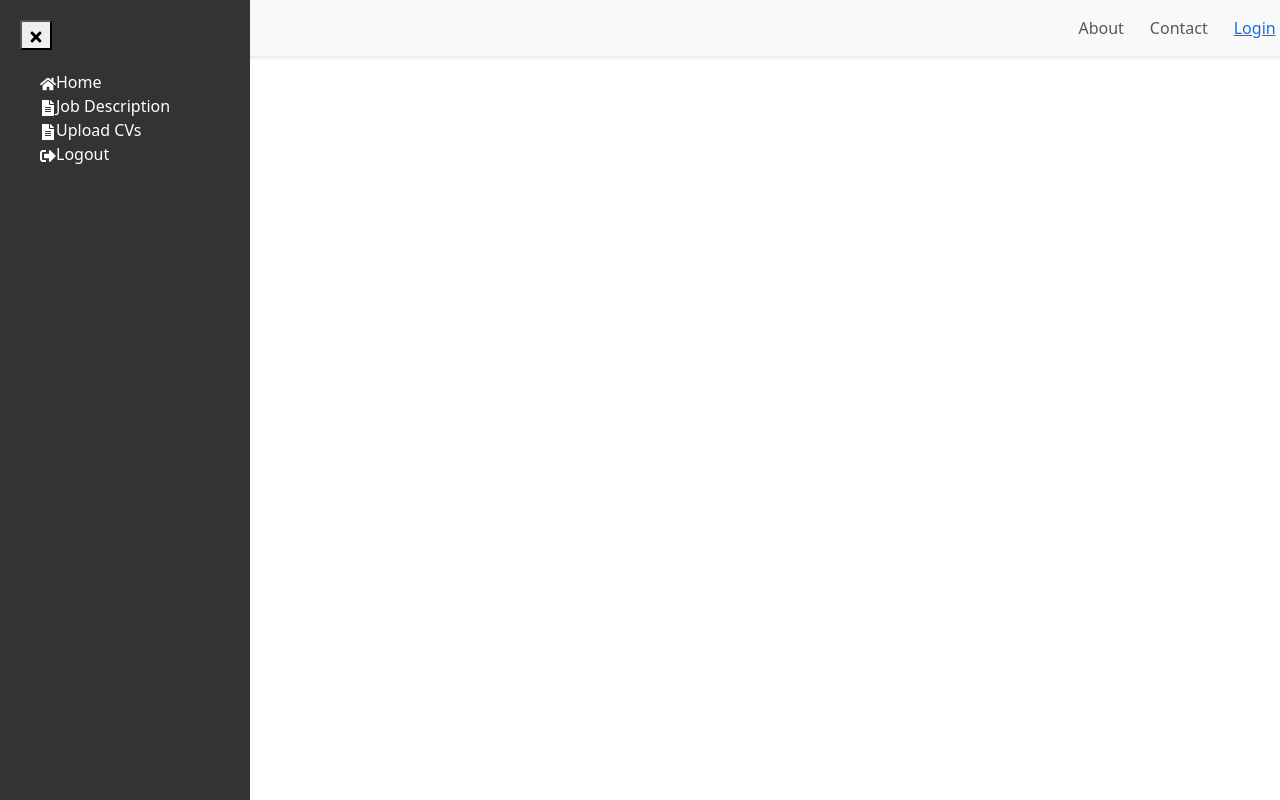
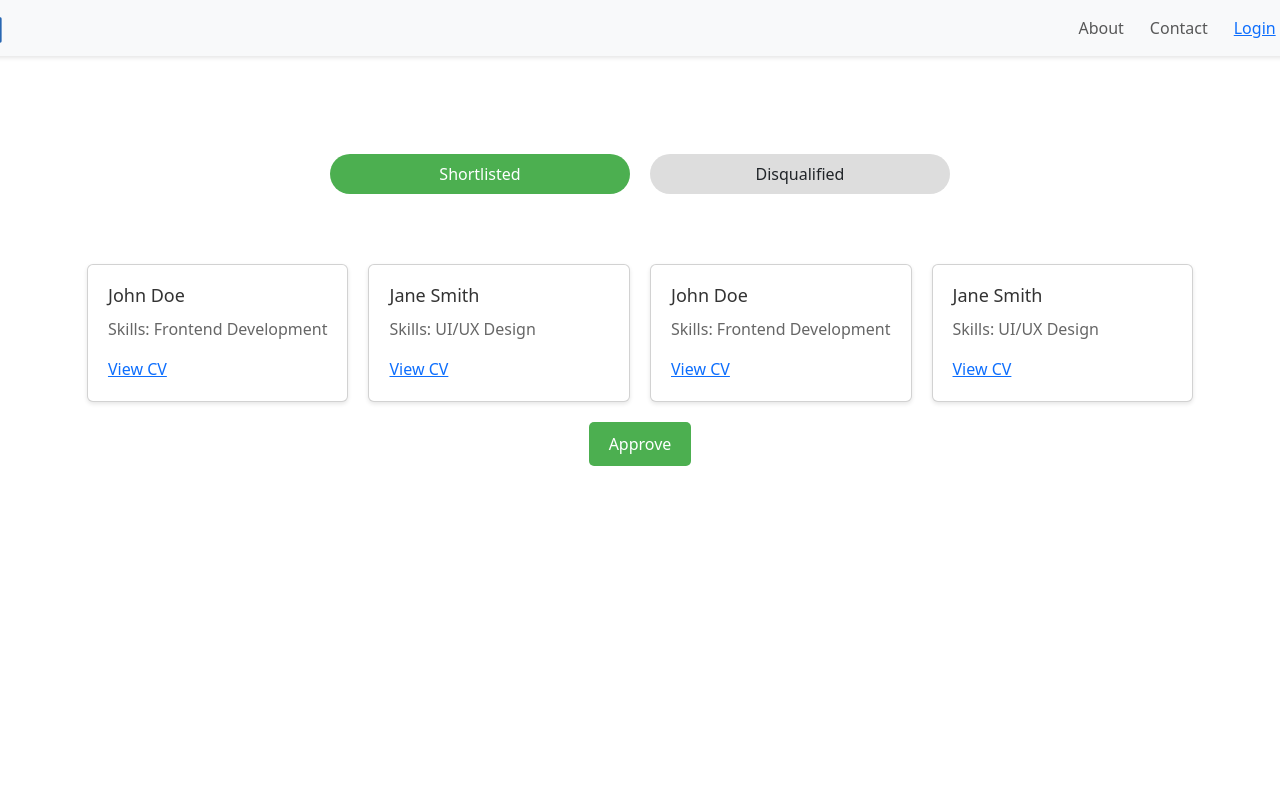
Before and after one commit to swarajgosavi/LLM_Bankathon, a React (Create React App) app: page /candidates in a window 1280 px wide. Shown: the top 800 px of the page. Built offline with nearby package versions, Linux system fonts and the light colour scheme.

Commit message:
Added Candidates page

```diff
--- a/src/App.js
+++ b/src/App.js
@@ -5,8 +5,9 @@ import Login from './components/Login';
 import Signup from './components/Signup';
 import Navbar from './components/Navbar';
 import DashboardHR from './components/DashboardHR';
-import CardDetails from './components/CardDetails';
+import Candidates from './components/Candidates';
 import UploadPage from './components/UploadPage';
+
 
 const App = () => {
   return (
@@ -18,10 +19,10 @@ const App = () => {
         <Route path="/" exact component={Home} />
         <Route path="/login" exact component={Login} />
         <Route path="/signup" exact component={Signup} />
-        {/* <Route path="/dashboard" exact component={DashboardHR} />
-        <Route path="/card/:jobTitle" exact component={CardDetails} /> */}
+        {/* <Route path="/dashboard" exact component={DashboardHR} /> */}
 
         <Route path="/upload" exact component={UploadPage} />
+        <Route path="/candidates" exact component={Candidates} />
       </Switch>
     </Router>
   );
--- a/src/components/Candidates.js
+++ b/src/components/Candidates.js
@@ -1,10 +1,73 @@
-import React from 'react';
+import React, { useState } from 'react';
+import { useHistory, useParams } from 'react-router-dom';
+import '../styles/Candidates.css';
 
 const Candidates = () => {
+  const history = useHistory();
+  const { jobTitle } = useParams();
+  const [selectedOption, setSelectedOption] = useState('shortlisted');
+
+  const handleOptionChange = (option) => {
+    setSelectedOption(option);
+  };
+
+  const shortlistedCards = [
+    { name: 'John Doe', skills: 'Frontend Development' },
+    { name: 'Jane Smith', skills: 'UI/UX Design' },
+    { name: 'John Doe', skills: 'Frontend Development' },
+    { name: 'Jane Smith', skills: 'UI/UX Design' },
+
+  ];
+
+  const disqualifiedCards = [
+    { name: 'Michael Johnson', skills: 'Data Analysis' },
+    { name: 'Emily Brown', skills: 'Project Management' },
+    { name: 'Michael Johnson', skills: 'Data Analysis' },
+    { name: 'Emily Brown', skills: 'Project Management' },
+    { name: 'Michael Johnson', skills: 'Data Analysis' },
+    { name: 'Emily Brown', skills: 'Project Management' },
+    { name: 'Michael Johnson', skills: 'Data Analysis' },
+    { name: 'Emily Brown', skills: 'Project Management' },
+
+  ];
+
+  const cards = selectedOption === 'shortlisted' ? shortlistedCards : disqualifiedCards;
+
+  const handleApprove = () => {
+    console.log(`Approved ${selectedOption} candidates`);
+  };
+
   return (
-    <div>
-      <h1>Candidates</h1>
-
+    <div className="card-details-container">
+      <h1>{jobTitle}</h1>
+      <div className="option-boxes">
+        <div
+          className={`option-box ${selectedOption === 'shortlisted' ? 'active' : ''}`}
+          onClick={() => handleOptionChange('shortlisted')}
+        >
+          Shortlisted
+        </div>
+        <div
+          className={`option-box ${selectedOption === 'disqualified' ? 'active' : ''}`}
+          onClick={() => handleOptionChange('disqualified')}
+        >
+          Disqualified
+        </div>
+      </div>
+      <div className="card-list">
+        {cards.map((card, index) => (
+          <div className="card" key={index}>
+            <h3>{card.name}</h3>
+            <p>{`Skills: ${card.skills}`}</p>
+            <a href="/path-to-cv.pdf" target="_blank" rel="noopener noreferrer" className="view-cv-link">
+              View CV
+            </a>
+          </div>
+        ))}
+      </div>
+      <button className="approve-button" onClick={handleApprove}>
+        Approve
+      </button>
     </div>
   );
 };
--- a/src/components/CardDetails.js
+++ /dev/null
@@ -1,37 +0,0 @@
-import React, { useState } from 'react';
-import { useHistory, useParams } from 'react-router-dom';
-import '../styles/CardDetails.css';
-
-const CardDetails = () => {
-  const history = useHistory();
-  const { jobTitle } = useParams();
-  const [selectedOption, setSelectedOption] = useState('shortlisted');
-
-  const handleOptionChange = (option) => {
-    setSelectedOption(option);
-  };
-
-  return (
-    <div className="card-details-container">
-      <h1>{jobTitle}</h1>
-      <div className="switch-selector">
-        <div
-          className={`option ${selectedOption === 'shortlisted' ? 'active' : ''}`}
-          onClick={() => handleOptionChange('shortlisted')}
-        >
-          Shortlisted
-        </div>
-        <div
-          className={`option ${selectedOption === 'disqualified' ? 'active' : ''}`}
-          onClick={() => handleOptionChange('disqualified')}
-        >
-          Disqualified
-        </div>
-        <div className={`selector ${selectedOption}`} />
-      </div>
-      <button onClick={() => history.goBack()}>Go Back</button>
-    </div>
-  );
-};
-
-export default CardDetails;
--- a/src/components/Navbar.js
+++ b/src/components/Navbar.js
@@ -15,7 +15,7 @@ const Navbar = ({ loggedInUser }) => {
       setTimeout(() => {
         setIsSidebarOpen(false);
         setSidebarAnimation('');
-      }, 300); // Wait for the animation to finish
+      }, 300);
     } else {
       setIsSidebarOpen(true);
       setSidebarAnimation('slide-in');
@@ -38,7 +38,7 @@ const Navbar = ({ loggedInUser }) => {
         </button>
         <div className={`sidebar ${isSidebarOpen ? 'open' : ''} ${sidebarAnimation}`}>
           <div className="sidebar-header">
-            {/* User profile picture and name */}
+
             {loggedInUser && (
               <div className="user-profile">
                 <img src={loggedInUser.profilePic} alt="Profile" className="profile-pic" />
--- /dev/null
+++ b/src/styles/Candidates.css
@@ -0,0 +1,82 @@
+/* CardDetails.css */
+.card-details-container {
+  display: flex;
+  flex-direction: column;
+  align-items: center;
+  padding: 20px;
+}
+
+.option-boxes {
+  display: flex;
+  justify-content: center;
+  margin-top: 20px;
+  padding: 50px;
+}
+
+.option-box {
+  display: flex;
+  align-items: center;
+  justify-content: center;
+  width: 300px;
+  height: 40px;
+  background-color: #ddd;
+  border-radius: 25px;
+  cursor: pointer;
+  transition: background-color 0.3s, color 0.3s;
+  margin: 0 10px;
+}
+
+.option-box.active {
+  background-color: #4caf50;
+  color: #fff;
+}
+
+.option-box:hover {
+  background-color: #4caf50;
+  color: #fff;
+}
+
+.card-list {
+  display: grid;
+  grid-template-columns: repeat(4, 1fr);
+  gap: 20px;
+  margin-top: 20px;
+}
+
+.card {
+  background-color: #f5f5f5;
+  box-shadow: 0 2px 4px rgba(0, 0, 0, 0.1);
+  border-radius: 8px;
+  padding: 20px;
+  transition: transform 0.3s, box-shadow 0.3s;
+}
+
+.card:hover {
+  transform: translateY(-5px);
+  box-shadow: 0 4px 8px rgba(0, 0, 0, 0.2);
+}
+
+.card h3 {
+  margin-bottom: 10px;
+  font-size: 18px;
+  color: #333;
+}
+
+.card p {
+  color: #666;
+}
+
+.approve-button {
+  padding: 10px 20px;
+  background-color: #4caf50;
+  border: none;
+  border-radius: 5px;
+  font-size: 16px;
+  color: #fff;
+  cursor: pointer;
+  transition: background-color 0.3s;
+}
+
+.approve-button:hover {
+  background-color: #45a049;
+}
--- a/src/styles/CardDetails.css
+++ /dev/null
@@ -1,74 +0,0 @@
-.card-details-container {
-    display: flex;
-    flex-direction: column;
-    align-items: center;
-    padding: 20px;
-  }
-
-  h1 {
-    margin-bottom: 20px;
-  }
-
-  /* Switch Selector Styles */
-  .switch-selector {
-    position: relative;
-    display: flex;
-    align-items: center;
-    justify-content: space-between;
-    width: 100%; /* Full width */
-    height: 50px;
-    background-color: #ddd;
-    border-radius: 25px;
-    overflow: hidden;
-    cursor: pointer;
-    transition: background-color 0.3s;
-  }
-
-  .option {
-    flex: 1;
-    display: flex;
-    justify-content: center;
-    align-items: center;
-    font-size: 18px;
-    font-weight: bold;
-    color: #333;
-    height: 100%;
-    transition: color 0.3s;
-    pointer-events: none;
-    position: absolute;
-    top: 0;
-    left: 0;
-    right: 0;
-    bottom: 0;
-  }
-
-  .option.active {
-    color: #fff;
-  }
-
-  .selector {
-    width: 50%;
-    height: 100%;
-    background-color: #4caf50;
-    border-radius: 25px;
-    transition: transform 0.3s;
-  }
-
-  .selector.shortlisted {
-    transform: translateX(100%);
-  }
-
-  .selector.disqualified {
-    transform: translateX(0%);
-  }
-
-  /* Align words in the selector */
-  .option:nth-child(1) {
-    text-align: left;
-    padding-right: 500px;
-  }
-
-  .option:nth-child(2) {
-    text-align: right;
-    padding-left: 500px;
-  }
--- a/src/styles/Sidebar.css
+++ b/src/styles/Sidebar.css
@@ -3,7 +3,7 @@
   width: 300px;
   position: fixed;
   top: 0;
-  left: 300px;
+  left: -300px;
   height: 100%;
   background-color: #afbcf0;
   color: #fff;
```
